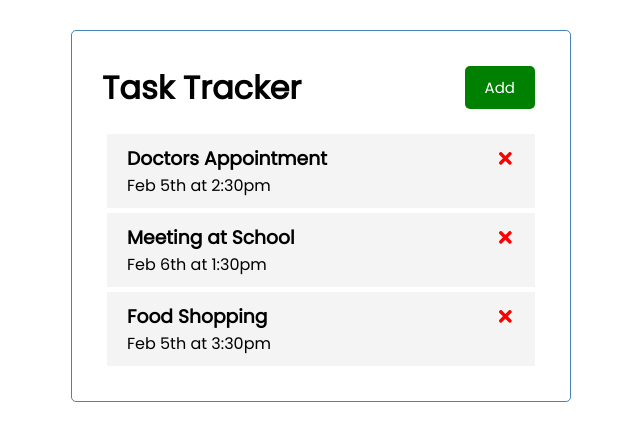
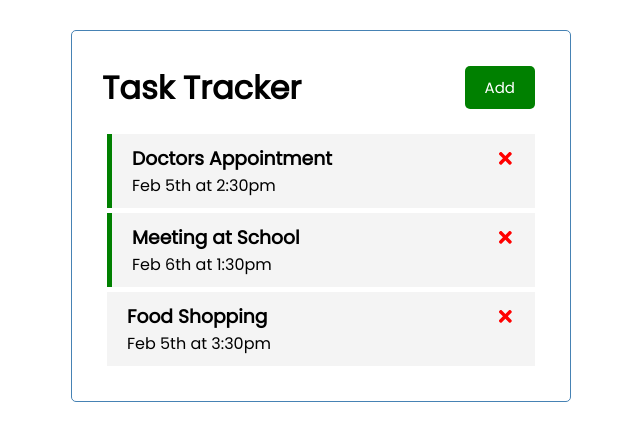
Before and after one commit to sserges/react-task-tracker, a React (Create React App) app: page / in a window 1280 px wide. Shown: the top 440 px of the page, without its empty margins (319-959 px from the left). Built offline with nearby package versions, Linux system fonts and the light colour scheme.

Commit message:
Toggle reminder & conditional styling

```diff
--- a/src/App.js
+++ b/src/App.js
@@ -33,11 +33,20 @@
     setTasks(tasks.filter(task => task.id !== id))
   }
 
+  // Toggle Reminder
+  const toggleReminder = (id) => {
+    setTasks(
+      tasks.map(
+        (task) => task.id === id ? { ...task, reminder: !task.reminder } : task
+      )
+    )
+  }
+
   return (
     <div className="container">
       <Header />
       {tasks.length > 0 ? (
-        <Tasks tasks={tasks} onDelete={deleteTask} />
+        <Tasks tasks={tasks} onDelete={deleteTask} onToggle={toggleReminder} />
       ) : (
           'No Tasks To Show'
         )}
--- a/src/components/Task.js
+++ b/src/components/Task.js
@@ -1,8 +1,8 @@
 import { FaTimes } from 'react-icons/fa'
 
-const Task = ({ task, onDelete }) => {
+const Task = ({ task, onDelete, onToggle }) => {
     return (
-        <div className='task'>
+        <div className={`task ${task.reminder ? 'reminder' : ''}`} onDoubleClick={() => onToggle(task.id)}>
             <h3>
                 {task.text}
                 <FaTimes
--- a/src/components/Tasks.js
+++ b/src/components/Tasks.js
@@ -1,9 +1,14 @@
 import Task from './Task'
 
-const Tasks = ({ tasks, onDelete }) => {
+const Tasks = ({ tasks, onDelete, onToggle }) => {
     return <>
         {tasks.map((task) => (
-            <Task key={task.id} task={task} onDelete={onDelete} />
+            <Task
+                key={task.id}
+                task={task}
+                onDelete={onDelete}
+                onToggle={onToggle}
+            />
         ))}
     </>
 }
```
Also changed, not shown: 1 other file (tests, documents, lock files or other folders).
